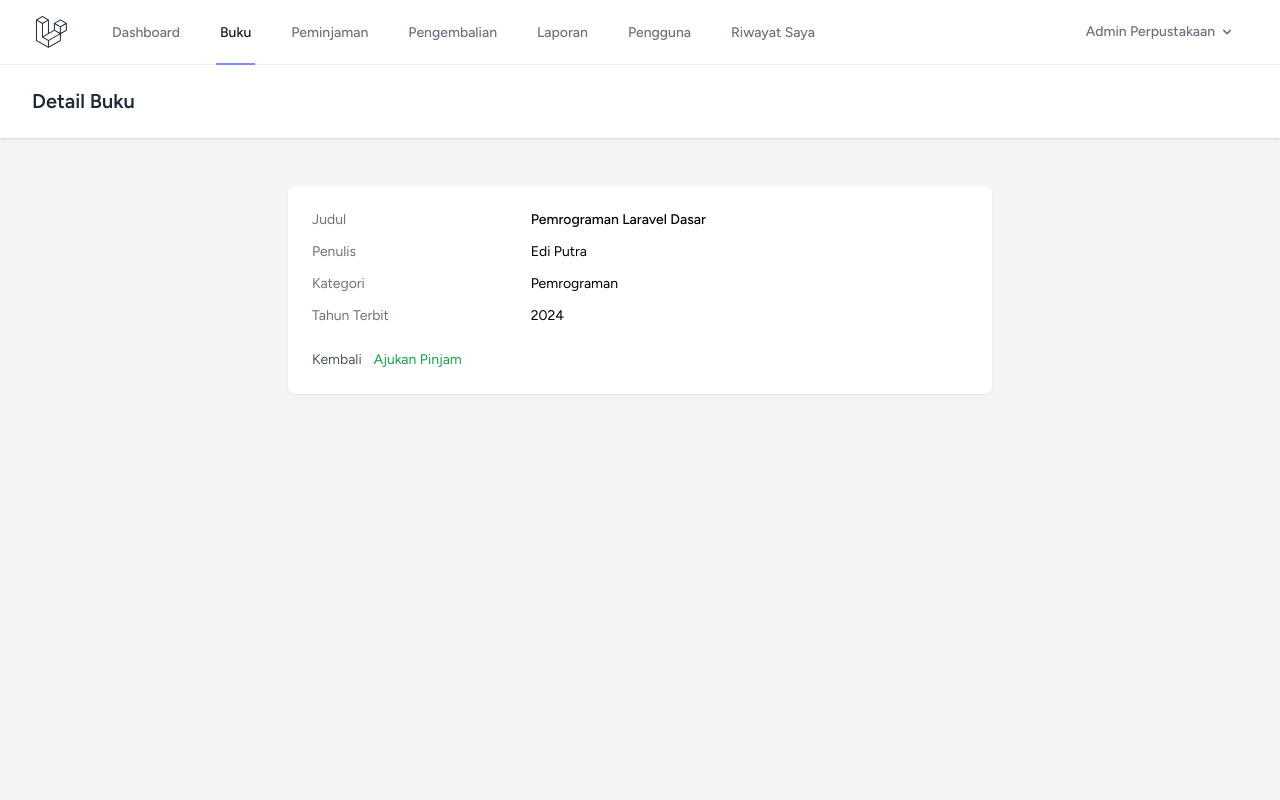
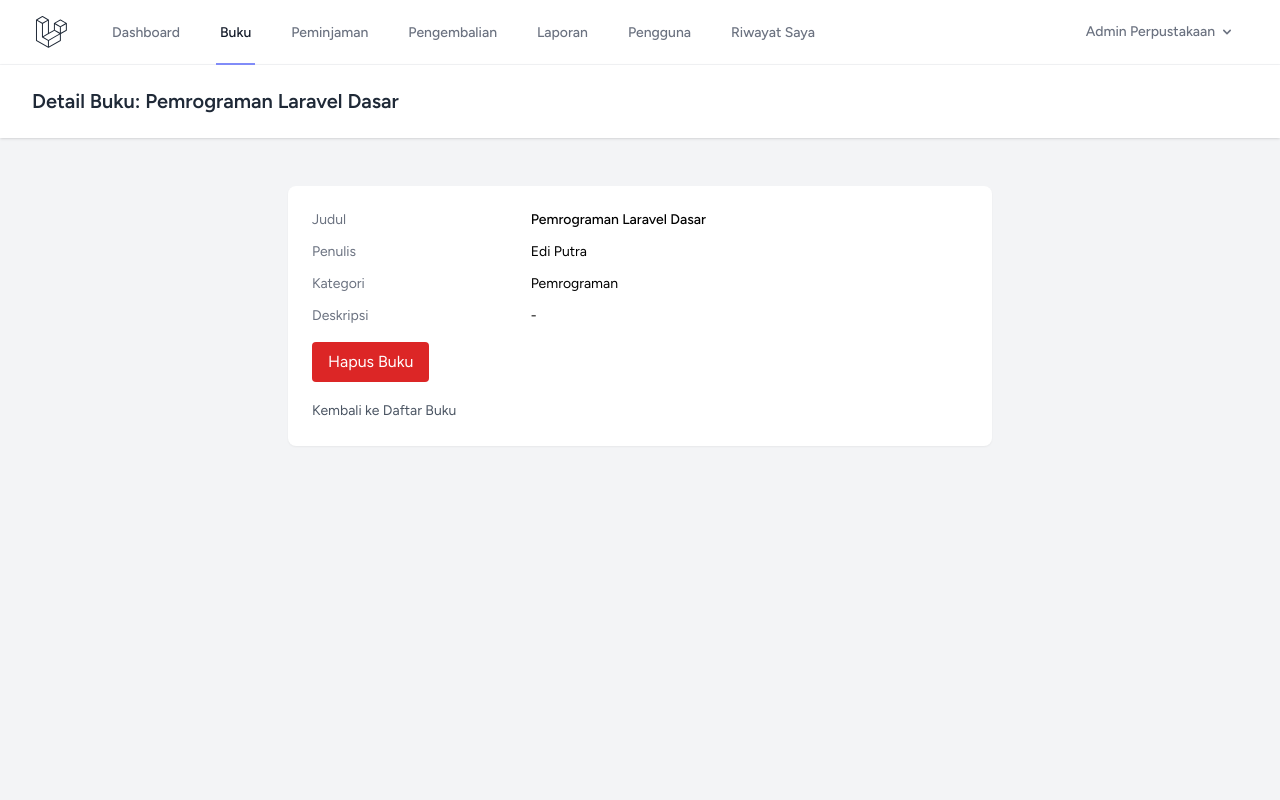
Before and after one commit to Eoo22/Perpustakaan_250441100095_Modul7, a Laravel app: page /buku/1 in a window 1280 px wide. Run offline with Laravel 12, Linux system fonts and the light colour scheme; a user stored in the database is signed in; data comes from the database, SQL or seed files in the repository; style sheets or scripts are compiled from the project's sources.

Commit message:
Soal 2: perbaiki celah keamanan A1-A5

```diff
--- a/app/Http/Controllers/BukuController.php
+++ b/app/Http/Controllers/BukuController.php
@@ -3,43 +3,47 @@
 namespace App\Http\Controllers;
 
 use App\Models\Buku;
-use App\Models\Kategori;
-use Illuminate\Http\JsonResponse;
 use Illuminate\Http\RedirectResponse;
 use Illuminate\Http\Request;
-use Illuminate\Support\Facades\DB;
 use Illuminate\View\View;
 
 class BukuController extends Controller
 {
     public function index(Request $request): View
     {
+        $keyword = trim((string) $request->query('q', ''));
+
         $bukus = Buku::with('kategori')
-            ->when($request->filled('cari'), function ($q) use ($request) {
-                $cari = $request->query('cari');
-                $q->where(function ($q) use ($cari) {
-                    $q->where('judul', 'like', "%{$cari}%")
-                        ->orWhere('penulis', 'like', "%{$cari}%");
+            ->when($keyword !== '', function ($query) use ($keyword) {
+                $escaped = addcslashes($keyword, '%_\\');
+                $query->where(function ($sub) use ($escaped) {
+                    $sub->where('judul', 'like', "%{$escaped}%")
+                        ->orWhere('penulis', 'like', "%{$escaped}%");
                 });
             })
-            ->latest()
-            ->paginate(10)
-            ->withQueryString();
+            ->orderBy('judul')
+            ->get();
 
-        return view('buku.index', compact('bukus'));
+        return view('buku.index', compact('bukus', 'keyword'));
     }
 
-    /**
-     * CELAH A2 (SEMENTARA untuk praktikum): input digabungkan langsung ke SQL.
-     * GET /buku-cari?judul=...
-     */
-    public function cari(Request $request): JsonResponse
+    // A2: Pencarian aman menggunakan parameter binding (tanpa string SQL mentah)
+    public function cari(Request $request): View
     {
-        $judul = $request->query('judul');
+        $keyword = trim((string) $request->query('q', ''));
 
-        $hasil = DB::select("SELECT * FROM bukus WHERE judul = '$judul'");
+        $bukus = Buku::with('kategori')
+            ->when($keyword !== '', function ($query) use ($keyword) {
+                $escaped = addcslashes($keyword, '%_\\');
+                $query->where(function ($sub) use ($escaped) {
+                    $sub->where('judul', 'like', "%{$escaped}%")
+                        ->orWhere('penulis', 'like', "%{$escaped}%");
+                });
+            })
+            ->orderBy('judul')
+            ->get();
 
-        return response()->json($hasil);
+        return view('buku.index', compact('bukus', 'keyword'));
     }
 
     public function show(Buku $buku): View
@@ -51,47 +55,45 @@ class BukuController extends Controller
 
     public function create(): View
     {
-        return view('buku.create', [
-            'kategoris' => Kategori::orderBy('nama')->get(),
-        ]);
+        return view('buku.create');
     }
 
     public function store(Request $request): RedirectResponse
     {
-        Buku::create($request->validate($this->rules()));
+        $validated = $request->validate([
+            'judul' => ['required', 'string', 'max:255'],
+            'penulis' => ['required', 'string', 'max:255'],
+            'deskripsi' => ['nullable', 'string'],
+        ]);
+
+        Buku::create($validated);
 
         return redirect()->route('buku.index')->with('success', 'Buku berhasil ditambahkan.');
     }
 
     public function edit(Buku $buku): View
     {
-        return view('buku.edit', [
-            'buku' => $buku,
-            'kategoris' => Kategori::orderBy('nama')->get(),
-        ]);
+        return view('buku.edit', compact('buku'));
     }
 
     public function update(Request $request, Buku $buku): RedirectResponse
     {
-        $buku->update($request->validate($this->rules()));
+        $validated = $request->validate([
+            'judul' => ['required', 'string', 'max:255'],
+            'penulis' => ['required', 'string', 'max:255'],
+            'deskripsi' => ['nullable', 'string'],
+        ]);
+
+        $buku->update($validated);
 
         return redirect()->route('buku.index')->with('success', 'Buku berhasil diperbarui.');
     }
 
+    // A3: Hapus buku hanya lewat DELETE dengan proteksi route + @csrf + @method('DELETE')
     public function destroy(Buku $buku): RedirectResponse
     {
         $buku->delete();
 
         return redirect()->route('buku.index')->with('success', 'Buku berhasil dihapus.');
     }
-
-    private function rules(): array
-    {
-        return [
-            'kategori_id' => ['required', 'integer', 'exists:kategoris,id'],
-            'judul' => ['required', 'string', 'max:150'],
-            'penulis' => ['required', 'string', 'max:100'],
-            'tahun_terbit' => ['required', 'integer', 'min:1000', 'max:'.date('Y')],
-        ];
-    }
 }
--- a/app/Policies/PeminjamanPolicy.php
+++ b/app/Policies/PeminjamanPolicy.php
@@ -8,21 +8,19 @@ use App\Models\User;
 class PeminjamanPolicy
 {
     /**
-     * Soal 4: Menutup Celah A4 dengan Policy.
      * Admin dan petugas boleh melihat semua peminjaman,
      * sedangkan siswa hanya boleh melihat peminjaman miliknya sendiri.
      */
     public function view(User $user, Peminjaman $peminjaman): bool
     {
-        // Admin & petugas boleh melihat semua peminjaman
         if ($user->can('kelola-peminjaman')
             || (method_exists($user, 'hasAnyRole') && $user->hasAnyRole(['admin', 'petugas']))
             || in_array($user->role, ['admin', 'petugas'])) {
             return true;
         }
 
-        // Siswa hanya boleh melihat peminjaman miliknya sendiri
         $ownerId = $peminjaman->anggota?->user_id ?? $peminjaman->user_id;
+
         return $ownerId !== null && $ownerId === $user->id;
     }
 }
--- a/resources/views/buku/show.blade.php
+++ b/resources/views/buku/show.blade.php
@@ -1,27 +1,41 @@
 <x-app-layout>
     <x-slot name="header">
-        <h2 class="font-semibold text-xl text-gray-800 leading-tight">Detail Buku</h2>
+        <h2 class="font-semibold text-xl text-gray-800 leading-tight">
+            Detail Buku: {{ $buku->judul }}
+        </h2>
     </x-slot>
 
     <div class="py-12">
         <div class="max-w-3xl mx-auto sm:px-6 lg:px-8">
-            <div class="bg-white p-6 shadow-sm sm:rounded-lg">
+            <div class="bg-white p-6 shadow-sm sm:rounded-lg space-y-4">
                 <dl class="grid grid-cols-3 gap-y-3 text-sm">
                     <dt class="text-gray-500">Judul</dt>
                     <dd class="col-span-2 font-medium">{{ $buku->judul }}</dd>
+
                     <dt class="text-gray-500">Penulis</dt>
-                    <dd class="col-span-2">{{ $buku->penulis }}</dd>
+                    <dd class="col-span-2">{{ $buku->penulis ?? '-' }}</dd>
+
                     <dt class="text-gray-500">Kategori</dt>
                     <dd class="col-span-2">{{ $buku->kategori->nama ?? '-' }}</dd>
-                    <dt class="text-gray-500">Tahun Terbit</dt>
-                    <dd class="col-span-2">{{ $buku->tahun_terbit }}</dd>
+
+                    <dt class="text-gray-500">Deskripsi</dt>
+                    <dd class="col-span-2">{{ $buku->deskripsi ?? '-' }}</dd>
                 </dl>
 
-                <div class="mt-6 flex gap-3">
-                    <a href="{{ route('buku.index') }}" class="text-sm text-gray-600 hover:underline">Kembali</a>
-                    @can('ajukan-peminjaman-buku')
-                        <a href="{{ route('peminjaman.create', ['buku' => $buku->id]) }}" class="text-sm text-green-600 hover:underline">Ajukan Pinjam</a>
-                    @endcan
+                @can('kelola-data-buku')
+                    <form action="{{ route('buku.destroy', $buku->id) }}" method="POST" onsubmit="return confirm('Hapus buku ini?')">
+                        @csrf
+                        @method('DELETE')
+                        <button type="submit" class="px-4 py-2 bg-red-600 text-white rounded">
+                            Hapus Buku
+                        </button>
+                    </form>
+                @endcan
+
+                <div>
+                    <a href="{{ route('buku.index') }}" class="text-sm text-gray-600 hover:underline">
+                        Kembali ke Daftar Buku
+                    </a>
                 </div>
             </div>
         </div>
--- a/routes/web.php
+++ b/routes/web.php
@@ -39,6 +39,7 @@ Route::middleware('auth')->group(function () {
     // ===== Buku: lihat (semua role) =====
     Route::middleware('permission:lihat-daftar-buku')->group(function () {
         Route::get('/buku', [BukuController::class, 'index'])->name('buku.index');
+        Route::get('/buku-cari', [BukuController::class, 'cari'])->name('buku.cari');
         Route::get('/buku/{buku}', [BukuController::class, 'show'])
             ->whereNumber('buku')->name('buku.show');
     });
@@ -63,6 +64,8 @@ Route::middleware('auth')->group(function () {
 
     Route::get('/peminjaman', [PeminjamanController::class, 'index'])
         ->middleware('permission:kelola-peminjaman')->name('peminjaman.index');
+    Route::get('/peminjaman/{id}', [PeminjamanController::class, 'show'])
+        ->whereNumber('id')->name('peminjaman.show');
     Route::post('/peminjaman/{peminjaman}/setujui', [PeminjamanController::class, 'setujui'])
         ->middleware('permission:proses-persetujuan-peminjaman')->name('peminjaman.setujui');
     Route::post('/peminjaman/{peminjaman}/tolak', [PeminjamanController::class, 'tolak'])
@@ -90,16 +93,6 @@ Route::middleware('auth')->group(function () {
     Route::middleware('permission:kelola-data-pengguna')->group(function () {
         Route::resource('users', UserController::class)->except('show');
     });
-
-    // ===== CELAH PRAKTIKUM MODUL 6 (SEMENTARA, hanya middleware auth) =====
-    // A2: SQL Injection
-    Route::get('/buku-cari', [BukuController::class, 'cari'])->name('buku.cari');
-    // A3: CSRF (hapus lewat GET)
-    Route::get('/buku/{buku}/hapus', [BukuController::class, 'destroy'])
-        ->whereNumber('buku')->name('buku.hapus');
-    // A4: IDOR (tanpa cek pemilik)
-    Route::get('/peminjaman/{id}', [PeminjamanController::class, 'show'])
-        ->whereNumber('id')->name('peminjaman.show');
 });
 
 require __DIR__.'/auth.php';
```
Also changed, not shown: app/Http/Controllers/PeminjamanController.php (+3 -4 lines).
